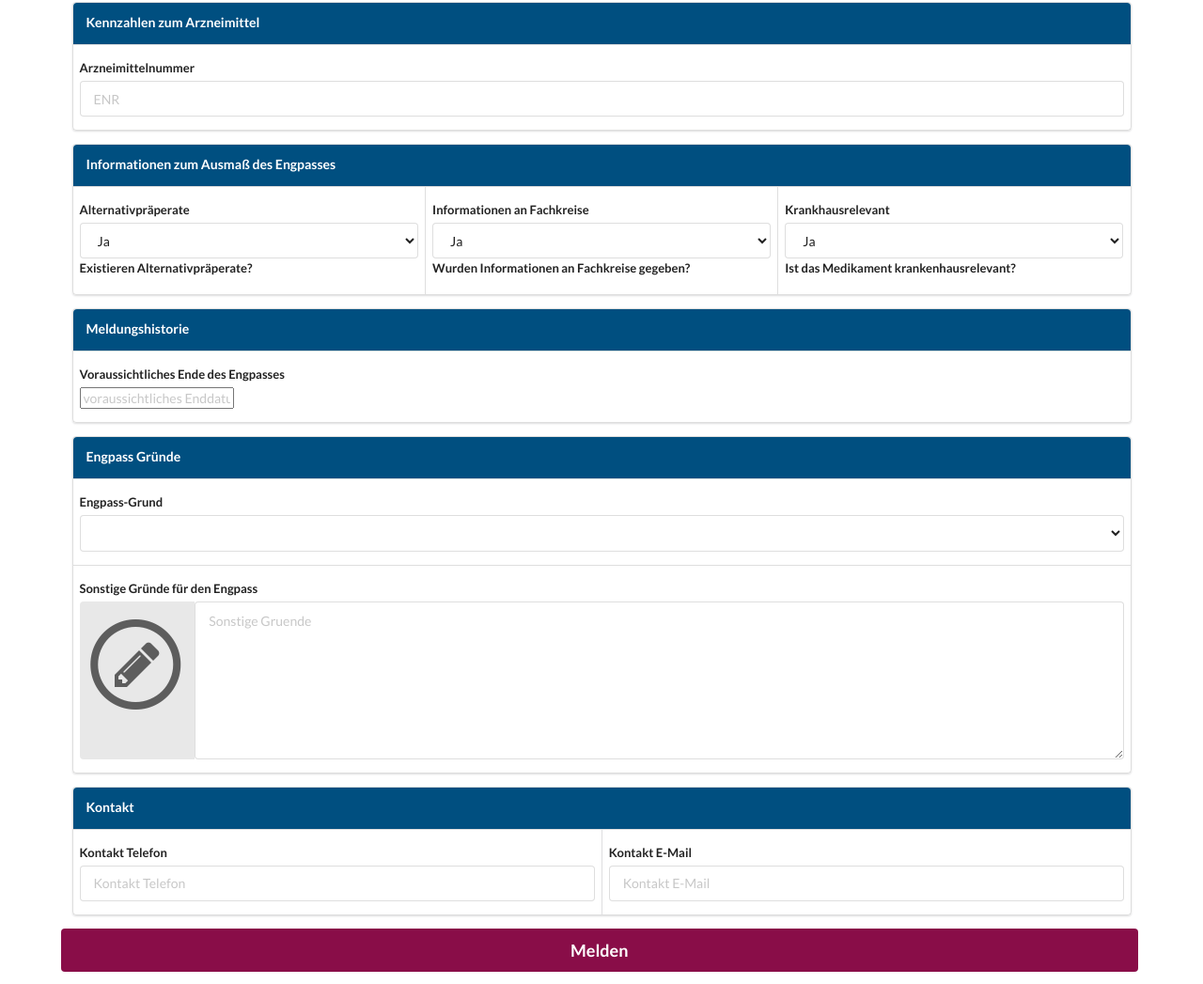
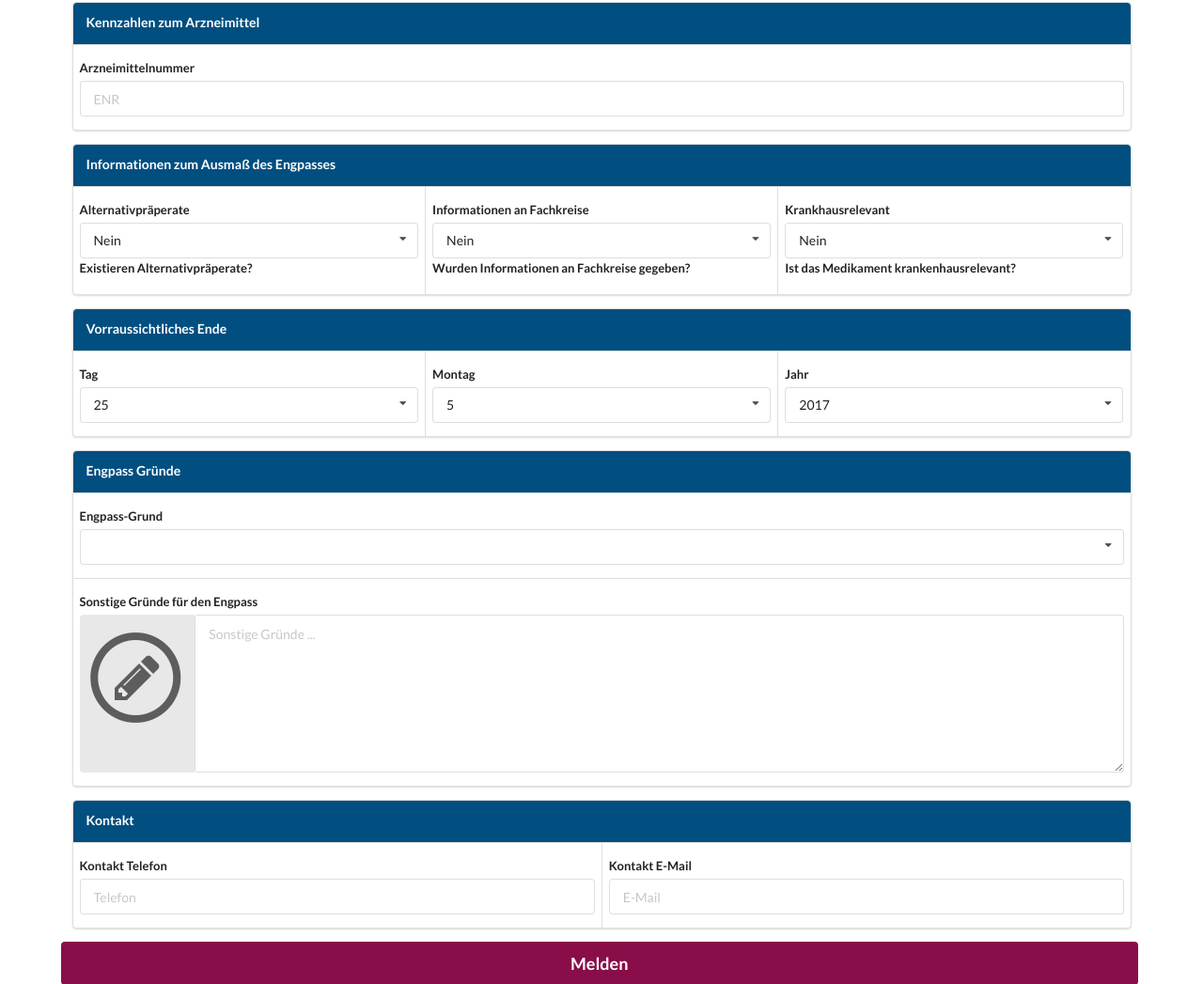
Before and after one commit to schenkd/webdev-project, a Flask app: template app/templates/hersteller/engpass_form.html in a window 1280 px wide. Shown: the part 610-1657 px from the top of the page at 94% size. Run offline with Flask 2, Linux system fonts and the light colour scheme; the template is opened without the code that fills it: values that come from a table or form of the project are taken from there, others are empty; some libraries are stand-ins or nearby versions.

Commit message:
engpass-form design

```diff
--- a/app/main/forms.py
+++ b/app/main/forms.py
@@ -3,6 +3,19 @@ from flask_wtf import FlaskForm
 from wtforms import StringField, DateTimeField, BooleanField, SubmitField, TextAreaField, IntegerField, SelectField
 from wtforms.validators import DataRequired, Length, Email, Regexp, EqualTo
 from app.models import Engpass
+from datetime import datetime
+
+
+def generate_int_tupel_list(number):
+    liste = list()
+    for x in range(1, number+1):
+        liste.append((x, str(x)))
+    return liste
+
+
+def get_date():
+    date = datetime.date(datetime.utcnow())
+    return {'year': date.year, 'month': date.month, 'day': date.day}
 
 
 choices = [('None', ''),
@@ -16,18 +29,24 @@ choices = [('None', ''),
 boolean = [(True, 'Ja'),
            (False, 'Nein')]
 
+day = generate_int_tupel_list(31)
+month = generate_int_tupel_list(12)
+year = [(2017, '2017'),
+        (2018, '2018'),
+        (2019, '2019')]
+
 
 class EngpassForm(FlaskForm):
-    # TODO: PZN hinzufügen + marketability weg
-    marketability = SelectField('Verkehrsfähig', choices=boolean)
-    alternative = SelectField('Alternativepräperate', choices=boolean)
-    inform_expert_group = SelectField('Info an Fachkreise', choices=boolean)
-    hospital = SelectField('Krankhausrelevant', choices=boolean)
+    pzn = IntegerField('PZN')
+    alternative = SelectField('Alternativepräperate', choices=boolean, default=False)
+    inform_expert_group = SelectField('Info an Fachkreise', choices=boolean, default=False)
+    hospital = SelectField('Krankhausrelevant', choices=boolean, default=False)
     other_reasons = TextAreaField('Sonstige Gründe')
     telephon = StringField('Telefon')
     email = StringField('Email')
-    # TODO: Muss noch geändert werden in Day, Month, Year Field
-    end = DateTimeField('vsl. Ende')
+    day = SelectField('Tag', choices=day, default=get_date()['day'])
+    month = SelectField('Monat', choices=month, default=get_date()['month'])
+    year = SelectField('Jahr', choices=year, default=get_date()['year'])
     enr = IntegerField('ENR', validators=[DataRequired()])
     reason = SelectField('Grund für den Lieferengpass', choices=choices)
     submit = SubmitField('Melden')
--- a/app/main/views.py
+++ b/app/main/views.py
@@ -5,6 +5,7 @@ from app.main.forms import EngpassForm
 from app.models import Engpass, User
 from flask_login import login_required, current_user
 from app.decorators import admin_required
+from datetime import datetime
 
 
 @main.route('/', methods=['GET', 'POST'])
@@ -28,7 +29,7 @@ def engpass():
             other_reasons=request.form['other_reasons'],
             telephone=request.form['telephon'],
             email=request.form['email'] if request.form['email'] is None else current_user.email,
-            end=request.form['end'],
+            end=datetime(request.form['year'], request.form['month'], request.form['day']),
             enr=request.form['enr'],
             reason=request.form['reason']
         )
--- a/app/static/js/base.js
+++ b/app/static/js/base.js
@@ -79,4 +79,5 @@ var content = [
     { title: 'Bahrain' },
     { title: 'Burundi' }
     // etc
+
 ];
--- /dev/null
+++ b/app/static/js/foot.js
@@ -0,0 +1 @@
+$('select.dropdown').dropdown();
--- a/app/templates/base.html
+++ b/app/templates/base.html
@@ -59,6 +59,8 @@
             <!-- Footer -->
             {% include '_footer.html' %}
 
+            <script src="{{ url_for('static', filename='js/foot.js') }}"></script>
+
         </div>
     </body>
 </html>
--- a/app/templates/hersteller/engpass_form.html
+++ b/app/templates/hersteller/engpass_form.html
@@ -34,29 +34,37 @@
                             <div class="ui fields horizontal segments">
                                 <div class="ui field segment">
                                     <label>Alternativpräperate</label>
-                                    {{ form.alternative(placeholder='Alternativen') }}
+                                    {{ form.alternative(class_='ui fluid dropdown') }}
                                     <label>Existieren Alternativpräperate?</label>
                                 </div>
                                 <div class="ui field segment">
                                     <label>Informationen an Fachkreise</label>
-                                    {{ form.inform_expert_group(placeholder='Fachkreise') }}
+                                    {{ form.inform_expert_group(class_='ui fluid dropdown') }}
                                     <label>Wurden Informationen an Fachkreise gegeben?</label>
                                 </div>
                                 <div class="ui field segment">
                                     <label>Krankhausrelevant</label>
-                                    {{ form.hospital(placeholder='Krankhausrelevant') }}
+                                    {{ form.hospital(class_='ui fluid dropdown') }}
                                     <label>Ist das Medikament krankenhausrelevant?</label>
                                 </div>
                             </div>
                         </div>
                         <div class="ui segments bfarm">
                             <div class="ui segment">
-                                <h3 class="ui header">Meldungshistorie</h3>
+                                <h3 class="ui header">Vorraussichtliches Ende</h3>
                             </div>
                             <div class="ui fields horizontal segments">
                                 <div class="ui field segment">
-                                    <label>Voraussichtliches Ende des Engpasses</label>
-                                    {{ form.end(placeholder='voraussichtliches Enddatum') }}
+                                    <label>Tag</label>
+                                    {{ form.day(class_='ui fluid dropdown') }}
+                                </div>
+                                <div class="ui field segment">
+                                    <label>Montag</label>
+                                    {{ form.month(class_='ui fluid dropdown') }}
+                                </div>
+                                <div class="ui field segment">
+                                    <label>Jahr</label>
+                                    {{ form.year(class_='ui fluid dropdown') }}
                                 </div>
                             </div>
                         </div>
@@ -68,7 +76,7 @@
                                 <div class="ui field segment">
                                     <label>Engpass-Grund</label>
                                     <div class="ui left labeled input">
-                                        {{ form.reason(placeholder='Grund für den Lieferengpass') }}
+                                        {{ form.reason(class_='ui fluid dropdown') }}
                                     </div>
                                 </div>
                             </div>
@@ -76,13 +84,13 @@
                                 <div class="ui field segment">
                                     <label>Sonstige Gründe für den Engpass</label>
                                     <div class="ui left labeled input">
-                                        <div class="ui label">
+                                        <div class="ui horizontal label">
                                         <i class="huge icons">
                                             <i class="big thin circle icon"></i>
                                             <i class="write icon"></i>
                                         </i>
                                         </div>
-                                        {{ form.other_reasons(placeholder='Sonstige Gruende') }}
+                                        {{ form.other_reasons(placeholder='Sonstige Gründe ...') }}
                                     </div>
                                 </div>
                             </div>
@@ -94,11 +102,11 @@
                             <div class="ui two fields horizontal segments">
                                 <div class="ui field segment">
                                     <label>Kontakt Telefon</label>
-                                    {{ form.telephon(placeholder='Kontakt Telefon') }}
+                                    {{ form.telephon(placeholder='Telefon') }}
                                 </div>
                                 <div class="ui field segment">
                                     <label>Kontakt E-Mail</label>
-                                    {{ form.email(placeholder='Kontakt E-Mail') }}
+                                    {{ form.email(placeholder='E-Mail') }}
                                 </div>
                             </div>
                         </div>
```
